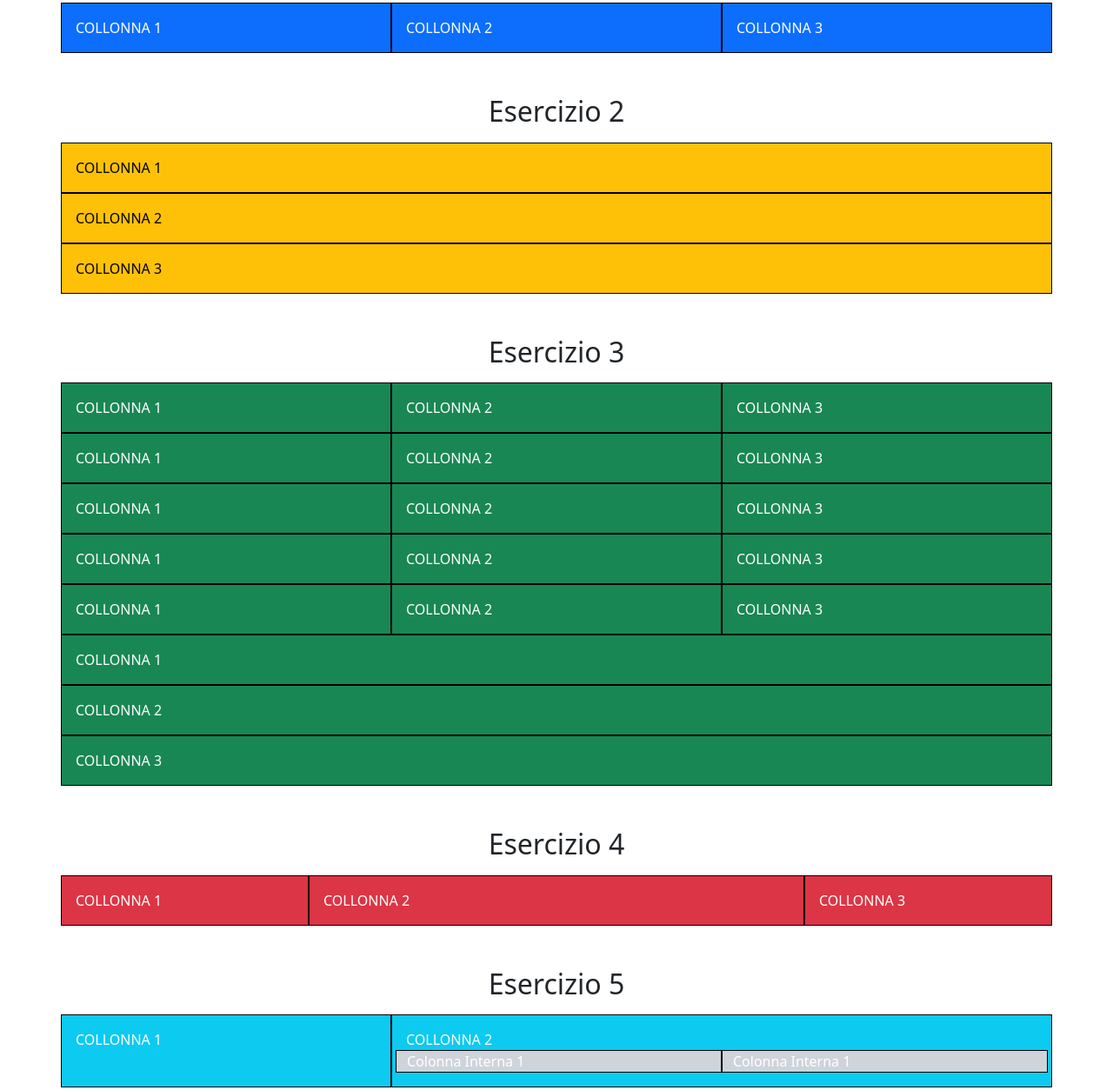
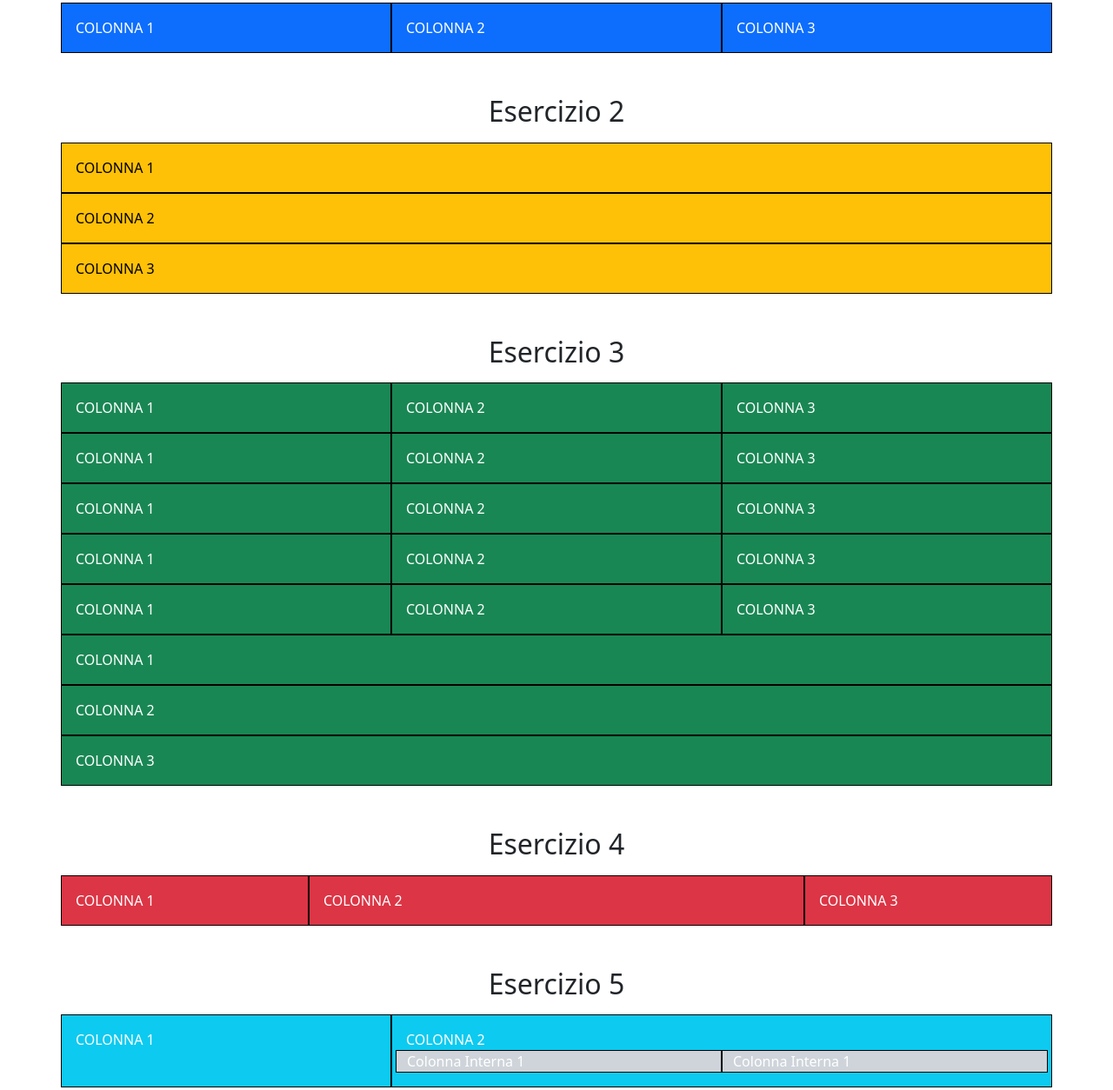
Before and after one commit to dama-p/U2-S6-L1, a plain HTML site: page index.html in a window 1280 px wide. Shown: the part 195-1449 px from the top of the page at 87% size. Drawn offline with nearby package versions, Linux system fonts and the light colour scheme.

Commit message:
Fixed a typo

```diff
--- a/index.html
+++ b/index.html
@@ -21,9 +21,9 @@
 
     <div class="container">
       <div class="row">
-        <div class="col-md text-bg-primary p-3 border border-black">COLLONNA 1</div>
-        <div class="col-md text-bg-primary p-3 border border-black">COLLONNA 2</div>
-        <div class="col-md text-bg-primary p-3 border border-black">COLLONNA 3</div>
+        <div class="col-md text-bg-primary p-3 border border-black">COLONNA 1</div>
+        <div class="col-md text-bg-primary p-3 border border-black">COLONNA 2</div>
+        <div class="col-md text-bg-primary p-3 border border-black">COLONNA 3</div>
       </div>
     </div>
 
@@ -33,9 +33,9 @@
 
     <div class="container">
       <div class="row">
-        <div class="col-4 col-md-12 text-bg-warning p-3 border border-black">COLLONNA 1</div>
-        <div class="col-4 col-md-12 text-bg-warning p-3 border border-black">COLLONNA 2</div>
-        <div class="col-4 col-md-12 text-bg-warning p-3 border border-black">COLLONNA 3</div>
+        <div class="col-4 col-md-12 text-bg-warning p-3 border border-black">COLONNA 1</div>
+        <div class="col-4 col-md-12 text-bg-warning p-3 border border-black">COLONNA 2</div>
+        <div class="col-4 col-md-12 text-bg-warning p-3 border border-black">COLONNA 3</div>
       </div>
     </div>
 
@@ -47,9 +47,9 @@
 
     <div class="container">
       <div class="row">
-        <div class="col-4 text-bg-success p-3 border border-black">COLLONNA 1</div>
-        <div class="col-4 text-bg-success p-3 border border-black">COLLONNA 2</div>
-        <div class="col-4 text-bg-success p-3 border border-black">COLLONNA 3</div>
+        <div class="col-4 text-bg-success p-3 border border-black">COLONNA 1</div>
+        <div class="col-4 text-bg-success p-3 border border-black">COLONNA 2</div>
+        <div class="col-4 text-bg-success p-3 border border-black">COLONNA 3</div>
       </div>
     </div>
 
@@ -57,9 +57,9 @@
 
     <div class="container">
       <div class="row">
-        <div class="col-sm-4 text-bg-success p-3 border border-black">COLLONNA 1</div>
-        <div class="col-sm-4 text-bg-success p-3 border border-black">COLLONNA 2</div>
-        <div class="col-sm-4 text-bg-success p-3 border border-black">COLLONNA 3</div>
+        <div class="col-sm-4 text-bg-success p-3 border border-black">COLONNA 1</div>
+        <div class="col-sm-4 text-bg-success p-3 border border-black">COLONNA 2</div>
+        <div class="col-sm-4 text-bg-success p-3 border border-black">COLONNA 3</div>
       </div>
     </div>
 
@@ -67,9 +67,9 @@
 
     <div class="container">
       <div class="row">
-        <div class="col-md-4 text-bg-success p-3 border border-black">COLLONNA 1</div>
-        <div class="col-md-4 text-bg-success p-3 border border-black">COLLONNA 2</div>
-        <div class="col-md-4 text-bg-success p-3 border border-black">COLLONNA 3</div>
+        <div class="col-md-4 text-bg-success p-3 border border-black">COLONNA 1</div>
+        <div class="col-md-4 text-bg-success p-3 border border-black">COLONNA 2</div>
+        <div class="col-md-4 text-bg-success p-3 border border-black">COLONNA 3</div>
       </div>
     </div>
 
@@ -77,9 +77,9 @@
 
     <div class="container">
       <div class="row">
-        <div class="col-lg-4 text-bg-success p-3 border border-black">COLLONNA 1</div>
-        <div class="col-lg-4 text-bg-success p-3 border border-black">COLLONNA 2</div>
-        <div class="col-lg-4 text-bg-success p-3 border border-black">COLLONNA 3</div>
+        <div class="col-lg-4 text-bg-success p-3 border border-black">COLONNA 1</div>
+        <div class="col-lg-4 text-bg-success p-3 border border-black">COLONNA 2</div>
+        <div class="col-lg-4 text-bg-success p-3 border border-black">COLONNA 3</div>
       </div>
     </div>
 
@@ -87,9 +87,9 @@
 
     <div class="container">
       <div class="row">
-        <div class="col-xl-4 text-bg-success p-3 border border-black">COLLONNA 1</div>
-        <div class="col-xl-4 text-bg-success p-3 border border-black">COLLONNA 2</div>
-        <div class="col-xl-4 text-bg-success p-3 border border-black">COLLONNA 3</div>
+        <div class="col-xl-4 text-bg-success p-3 border border-black">COLONNA 1</div>
+        <div class="col-xl-4 text-bg-success p-3 border border-black">COLONNA 2</div>
+        <div class="col-xl-4 text-bg-success p-3 border border-black">COLONNA 3</div>
       </div>
     </div>
 
@@ -97,9 +97,9 @@
 
     <div class="container">
       <div class="row">
-        <div class="col-xxl-4 text-bg-success p-3 border border-black">COLLONNA 1</div>
-        <div class="col-xxl-4 text-bg-success p-3 border border-black">COLLONNA 2</div>
-        <div class="col-xxl-4 text-bg-success p-3 border border-black">COLLONNA 3</div>
+        <div class="col-xxl-4 text-bg-success p-3 border border-black">COLONNA 1</div>
+        <div class="col-xxl-4 text-bg-success p-3 border border-black">COLONNA 2</div>
+        <div class="col-xxl-4 text-bg-success p-3 border border-black">COLONNA 3</div>
       </div>
     </div>
 
@@ -109,9 +109,9 @@
 
     <div class="container">
       <div class="row">
-        <div class="col-lg-3 text-bg-danger p-3 border border-black">COLLONNA 1</div>
-        <div class="col-lg-6 text-bg-danger p-3 border border-black">COLLONNA 2</div>
-        <div class="col-lg-3 text-bg-danger p-3 border border-black">COLLONNA 3</div>
+        <div class="col-lg-3 text-bg-danger p-3 border border-black">COLONNA 1</div>
+        <div class="col-lg-6 text-bg-danger p-3 border border-black">COLONNA 2</div>
+        <div class="col-lg-3 text-bg-danger p-3 border border-black">COLONNA 3</div>
       </div>
     </div>
 
@@ -121,9 +121,9 @@
 
     <div class="container">
       <div class="row">
-        <div class="col-12 col-lg-4 bg-info text-white p-3 border border-black">COLLONNA 1</div>
+        <div class="col-12 col-lg-4 bg-info text-white p-3 border border-black">COLONNA 1</div>
         <div class="col-12 col-lg-8 bg-info text-white p-3 border border-black">
-          COLLONNA 2
+          COLONNA 2
           <div class="row">
             <div class="col-12 col-lg-6 bg-dark-subtle border border-black">Colonna Interna 1</div>
             <div class="col-12 col-lg-6 bg-dark-subtle border border-black">Colonna Interna 1</div>
```
